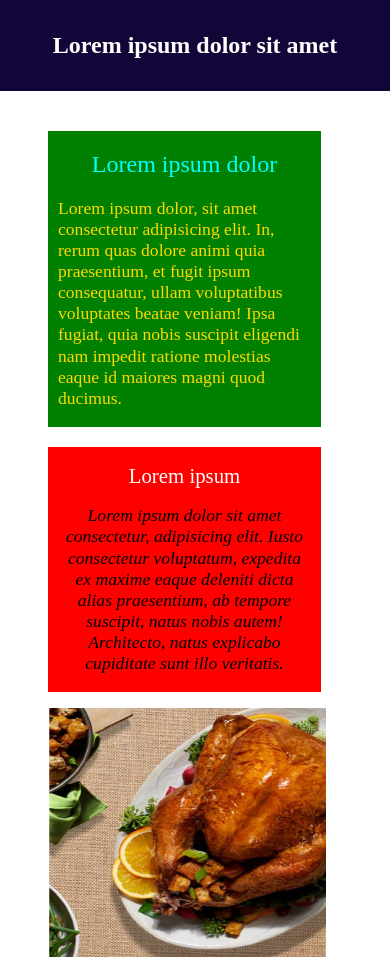
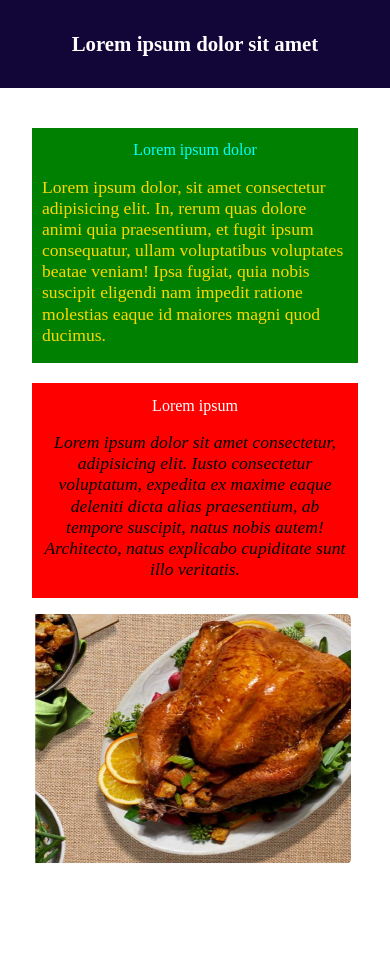
Before and after one commit to BettyAfolabi/HTT-Ass1, a plain HTML site: page index.html in a window 390 px wide. After the commit the page ends 864 px from the top, so only its background shows below. Drawn offline with Linux system fonts and the light colour scheme.

Commit message:
changes to html file and style

```diff
--- a/CSS/style.css
+++ b/CSS/style.css
@@ -1,7 +1,10 @@
+html{
+    box-sizing: border-box;
+}
 *,
 *::before,
 *::after{
-    box-sizing: border-box;
+    box-sizing: inherit;
 }
 body{
     margin: 0;
@@ -17,12 +20,14 @@ h1{
     padding: 2rem 0;
     text-align: center;
 }
+.wrapper{
+    display: flex;
+    flex-flow: row nowrap;
+    margin: 0 2rem;
+}
 section{
-    width: 650px;
-    height: 250px;
     background-color: green;
-    float: left;
-    margin-left: 3rem;
+    margin-right: 1.5rem;
 }
 section h2{
     color: aqua;
@@ -33,18 +38,14 @@ section h2{
 section p{
     color: gold;
     font-size: 1.1rem;
-    text-align: left;
     font-weight: 300;
     padding: 0 10px;
-    line-height: 2;
+    line-height: 1.7;
 }
 
 aside{
-    width: 400px;
-    height: 250px;
     background-color: red;
-    float: right;
-    margin-right: 2rem;
+    margin-left: 1.5rem;
 }
 aside h2{
     color: white;
@@ -59,36 +60,29 @@ aside p{
     font-style: italic;
     padding: 0 10px;
     text-align: center;
-    line-height: 1.5;
+    line-height: 1.6;
 }
 
 .container{
     background-color: black;
     width: 500px;
     height: 250px;
-    position: absolute;
-    margin-left: 5rem;
-    bottom: 0;
+    margin-top: 1rem;
+    border-radius: 5px;
 }
 
-@media only screen and (max-width:500px){
-    html{
-        max-width: 500px;
-    }
-    body{
-        font-size: 1rem;
-        display: flex;
-        flex-flow: row wrap;
-      }
+/*Tablet view*/
+@media (max-width:760px){
     h1{
         font-size: 1.5rem;
         width: 100%;
     }
+    .wrapper{
+        flex-flow: column wrap;
+    }
     section{
-        float: none;
-        width: 70%;
-        height: 20%;
         justify-content: center;
+        margin-right: 0;
         margin-bottom: 20px;
     }
     section p{
@@ -96,22 +90,52 @@ aside p{
         font-weight: 200;
     }
     aside{
-        float: none;
-        width: 70%;
-        height: 20%;
         justify-content: center;
-        margin: 0;
-        margin-left: 3rem;
+        margin-left: 0;
+    }
+    aside p{
+        line-height: 1.2;
+        font-weight: 200;
+    }
+}
+
+/*Mobile view*/
+@media (max-width:460px){
+    body{
+        width: 100%;
+    }
+    h1{
+        font-size: 1.3rem;
+        width: 100%;
+    }
+    .wrapper{
+        flex-flow: column wrap;
+    }
+    section{
+        justify-content: center;
+        margin-right: 0;
+        margin-bottom: 20px;
+    }
+    section h2{
+        font-size: 1rem;
+    }
+    section p{
+        line-height: 1.2;
+        font-weight: 200;
+    }
+    aside{
+        justify-content: center;
+        margin-left: 0;
+    }
+    aside h2{
+        font-size: 1rem;
     }
     aside p{
         line-height: 1.2;
         font-weight: 200;
     }
     .container{
-        position: relative;
-        bottom: 5px;
-        margin-top: 1.3rem;
-        margin-left: .9rem;
-        width: 80%;
+        justify-content: center;
+        width: 90%;
     }
 }
--- a/index.html
+++ b/index.html
@@ -10,6 +10,8 @@
 </head>
 <body>
     <h1>Lorem ipsum dolor sit amet</h1>
+
+    <div class="wrapper">
         <section>
             <h2>Lorem ipsum dolor</h2>
             <p>Lorem ipsum dolor, sit amet consectetur adipisicing elit. In, rerum quas dolore animi quia praesentium, et fugit ipsum consequatur, ullam voluptatibus voluptates beatae veniam! Ipsa fugiat, quia nobis suscipit eligendi nam impedit ratione molestias eaque id maiores magni quod ducimus.</p>
@@ -19,9 +21,8 @@
             <h2>Lorem ipsum</h2>
             <p>Lorem ipsum dolor sit amet consectetur, adipisicing elit. Iusto consectetur voluptatum, expedita ex maxime eaque deleniti dicta alias praesentium, ab tempore suscipit, natus nobis autem! Architecto, natus explicabo cupiditate sunt illo veritatis.</p>
         </aside>
+    </div>
 
-    <div class="container" style="background-image: url('Asset/Images/chicken.png');">
-
-    </div>
+    <div class="container" style="background-image: url('Asset/Images/chicken.png');"></div>
 </body>
 </html>
```
Lines whose indentation alone changed are shown as unchanged.
